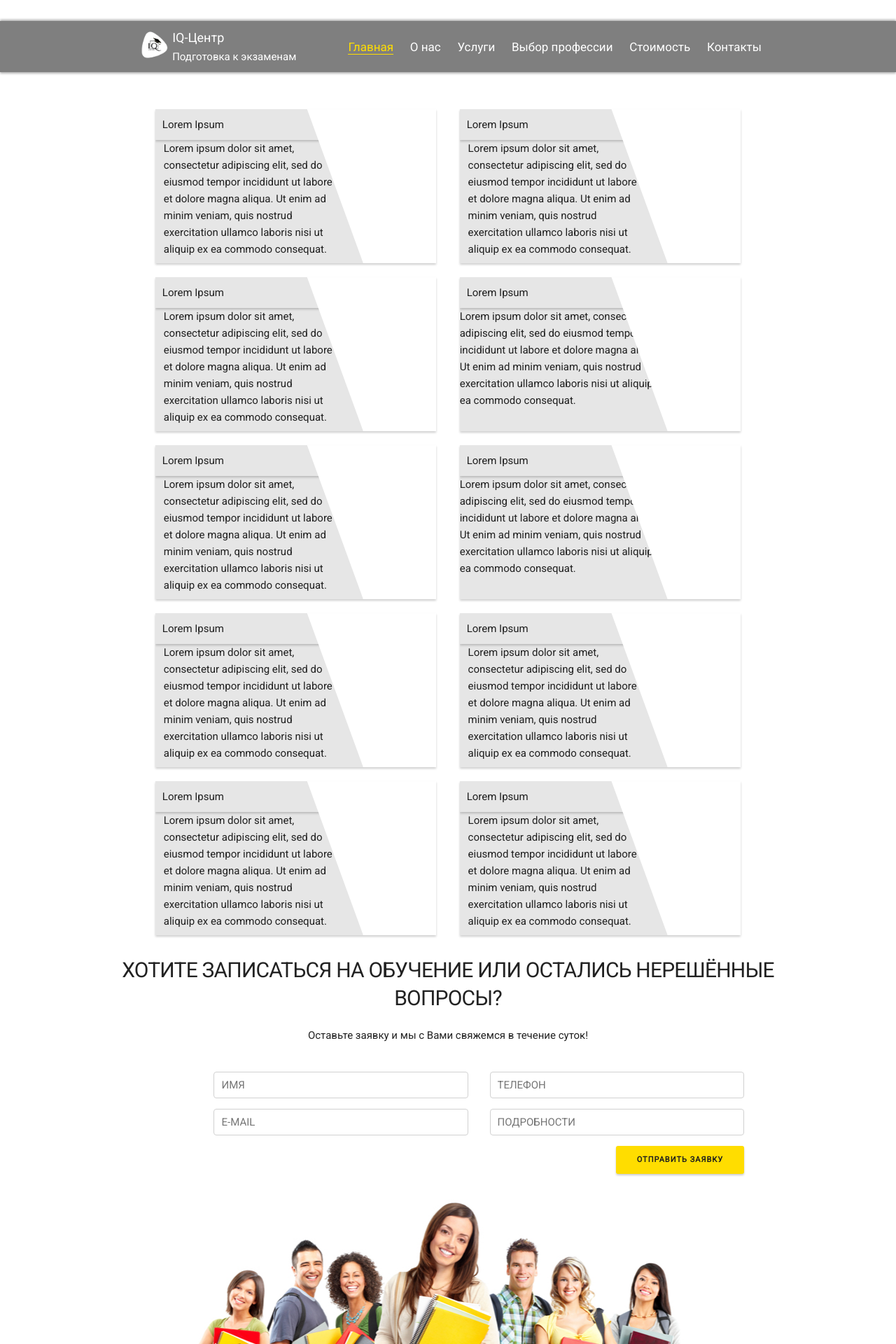
After one commit to exymax/iq-center, a PHP site: page /teachers.html in a window 1280 px wide. The commit adds this page. Shown: the top 1920 px of the page at 70% size. Run offline with PHP 8.4, Linux system fonts and the light colour scheme; some libraries are stand-ins or nearby versions.

Commit message:
Teachers page slicing added

```diff
--- /dev/null
+++ b/css/teachers.css
@@ -0,0 +1,29 @@
+.hero-teachers {
+    margin: 0;
+    width: 100%;
+    padding-top: 30px;
+}
+
+.teachers {
+    margin-top: 30px;
+}
+
+.teacher {
+    margin-top: 20px;
+    box-shadow: 0 2px 3px rgba(0, 0, 0, .2);
+    min-height: 220px;
+}
+
+.teacher .info {
+    min-height: 220px;
+    color: #202020;
+    background-color: rgb(230, 230, 230);
+    -webkit-clip-path: polygon(0 0, 73% 0, 100% 100%, 0% 100%);
+    clip-path: polygon(0 0, 73% 0, 100% 100%, 0% 100%);
+}
+
+.teacher .info .name {
+    width: 100%;
+    padding: 10px;
+    box-shadow: 0 2px 3px rgba(0, 0, 0, .2);
+}
--- a/js/app.js
+++ b/js/app.js
@@ -15,7 +15,8 @@
         windowRef.scrollTo(mailContainer, 500);
     });
 
-    formSubmit.click(function() {
+    formSubmit.click(function(e) {
+        e.preventDefault();
         $.post('mail.php', formSend.serialize())
             .done(function(data) {
                 console.log(data);
--- /dev/null
+++ b/teachers.html
@@ -0,0 +1,289 @@
+<!DOCTYPE html>
+<html lang="en">
+<head>
+
+    <!-- Basic Page Needs
+    –––––––––––––––––––––––––––––––––––––––––––––––––– -->
+    <meta charset="utf-8">
+    <title>IQ-Центр</title>
+    <meta name="description" content="">
+    <meta name="author" content="">
+    <meta name="viewport" content="width=device-width, initial-scale=1">
+
+    <link href="https://fonts.googleapis.com/css?family=Roboto" rel="stylesheet">
+    <link rel="stylesheet" href="css/normalize.css">
+    <link rel="stylesheet" href="css/skeleton.css">
+    <link rel="stylesheet" href="css/common.css">
+    <link rel="stylesheet" href="css/teachers.css">
+    <link rel="icon" type="image/png" href="images/favicon.png">
+
+</head>
+<body>
+
+<!-- Primary Page Layout
+–––––––––––––––––––––––––––––––––––––––––––––––––– -->
+<div class="container hero-teachers">
+    <div class="row">
+        <div class="header u-full-width">
+            <img src="images/logo.png" class="header-logo">
+            <div class="header-info">
+                <span class="title">IQ-Центр</span> <br>
+                <span class="title-definition">Подготовка к экзаменам</span>
+            </div>
+            <ul class="u-pull-right navigation">
+                <li class="active"><a href="#">Главная</a></li>
+                <li><a href="about.html">О нас</a></li>
+                <li><a href="service.html">Услуги</a></li>
+                <li><a href="profession.html">Выбор профессии</a></li>
+                <li><a href="pricing.html">Стоимость</a></li>
+                <li><a href="contacts.html">Контакты</a></li>
+            </ul>
+        </div>
+
+        <div class="eight columns info offset-by-two">
+            <div class="teachers one-half column">
+                <div class="teacher twelve columns">
+                    <div class="nine columns info">
+                        <div class="name">Lorem Ipsum</div>
+                        <div class="about ten columns">
+                            Lorem ipsum dolor sit amet, consectetur adipiscing elit, sed do eiusmod tempor incididunt ut labore et dolore magna aliqua.
+                            Ut enim ad minim veniam, quis nostrud exercitation ullamco laboris nisi ut aliquip ex ea commodo consequat.
+                        </div>
+                    </div>
+                    <div class="three columns photo"></div>
+                </div>
+                <div class="teacher twelve columns">
+                    <div class="nine columns info">
+                        <div class="name">Lorem Ipsum</div>
+                        <div class="about ten columns">
+                            Lorem ipsum dolor sit amet, consectetur adipiscing elit, sed do eiusmod tempor incididunt ut labore et dolore magna aliqua.
+                            Ut enim ad minim veniam, quis nostrud exercitation ullamco laboris nisi ut aliquip ex ea commodo consequat.
+                        </div>
+                    </div>
+                    <div class="three columns photo"></div>
+                </div>
+                <div class="teacher twelve columns">
+                    <div class="nine columns info">
+                        <div class="name">Lorem Ipsum</div>
+                        <div class="about ten columns">
+                        Lorem ipsum dolor sit amet, consectetur adipiscing elit, sed do eiusmod tempor incididunt ut labore et dolore magna aliqua.
+                        Ut enim ad minim veniam, quis nostrud exercitation ullamco laboris nisi ut aliquip ex ea commodo consequat.
+                    </div>
+                    </div>
+                    <div class="three columns photo"></div>
+                </div>
+                <div class="teacher twelve columns">
+                    <div class="nine columns info">
+                        <div class="name">Lorem Ipsum</div>
+                        <div class="about ten columns">
+                            Lorem ipsum dolor sit amet, consectetur adipiscing elit, sed do eiusmod tempor incididunt ut labore et dolore magna aliqua.
+                            Ut enim ad minim veniam, quis nostrud exercitation ullamco laboris nisi ut aliquip ex ea commodo consequat.
+                        </div>
+                    </div>
+                    <div class="three columns photo"></div>
+                </div>
+                <div class="teacher twelve columns">
+                    <div class="nine columns info">
+                        <div class="name">Lorem Ipsum</div>
+                        <div class="about ten columns">
+                            Lorem ipsum dolor sit amet, consectetur adipiscing elit, sed do eiusmod tempor incididunt ut labore et dolore magna aliqua.
+                            Ut enim ad minim veniam, quis nostrud exercitation ullamco laboris nisi ut aliquip ex ea commodo consequat.
+                        </div>
+                    </div>
+                    <div class="three columns photo"></div>
+                </div>
+            </div>
+            <div class="teachers one-half column">
+                <div class="teacher twelve columns">
+                    <div class="nine columns info">
+                        <div class="name">Lorem Ipsum</div>
+                        <div class="about ten columns">
+                        Lorem ipsum dolor sit amet, consectetur adipiscing elit, sed do eiusmod tempor incididunt ut labore et dolore magna aliqua.
+                        Ut enim ad minim veniam, quis nostrud exercitation ullamco laboris nisi ut aliquip ex ea commodo consequat.
+                        </div>
+                    </div>
+                    <div class="three columns photo"></div>
+                </div>
+                <div class="teacher twelve columns">
+                    <div class="nine columns info">
+                        <div class="name">Lorem Ipsum</div>
+                        <span class="about">
+                            Lorem ipsum dolor sit amet, consectetur adipiscing elit, sed do eiusmod tempor incididunt ut labore et dolore magna aliqua.
+                            Ut enim ad minim veniam, quis nostrud exercitation ullamco laboris nisi ut aliquip ex ea commodo consequat.
+                    </span>
+                    </div>
+                    <div class="three columns photo"></div>
+                </div>
+                <div class="teacher twelve columns">
+                    <div class="nine columns info">
+                        <div class="name">Lorem Ipsum</div>
+                        <span class="about">
+                        Lorem ipsum dolor sit amet, consectetur adipiscing elit, sed do eiusmod tempor incididunt ut labore et dolore magna aliqua.
+                        Ut enim ad minim veniam, quis nostrud exercitation ullamco laboris nisi ut aliquip ex ea commodo consequat.
+                    </span>
+                    </div>
+                    <div class="three columns photo"></div>
+                </div>
+                <div class="teacher twelve columns">
+                    <div class="nine columns info">
+                        <div class="name">Lorem Ipsum</div>
+                        <div class="about ten columns">
+                            Lorem ipsum dolor sit amet, consectetur adipiscing elit, sed do eiusmod tempor incididunt ut labore et dolore magna aliqua.
+                            Ut enim ad minim veniam, quis nostrud exercitation ullamco laboris nisi ut aliquip ex ea commodo consequat.
+                        </div>
+                    </div>
+                    <div class="three columns photo"></div>
+                </div>
+                <div class="teacher twelve columns">
+                    <div class="nine columns info">
+                        <div class="name">Lorem Ipsum</div>
+                        <div class="about ten columns">
+                            Lorem ipsum dolor sit amet, consectetur adipiscing elit, sed do eiusmod tempor incididunt ut labore et dolore magna aliqua.
+                            Ut enim ad minim veniam, quis nostrud exercitation ullamco laboris nisi ut aliquip ex ea commodo consequat.
+                        </div>
+                    </div>
+                    <div class="three columns photo"></div>
+                </div>
+            </div>
+        </div>
+    </div>
+</div>
+<div class="container hero-mail">
+    <h4>ХОТИТЕ ЗАПИСАТЬСЯ НА ОБУЧЕНИЕ ИЛИ ОСТАЛИСЬ НЕРЕШЁННЫЕ ВОПРОСЫ?</h4>
+    <span>Оставьте заявку и мы с Вами свяжемся в течение суток!</span>
+    <div class="row">
+        <form action="mail.php" class="form-send nine columns info offset-by-two">
+            <div class="one-half column">
+                <input placeholder="ИМЯ" type="text" name="name" class="text-field twelve column">
+                <input placeholder="E-MAIL" type="email" name="email" class="text-field twelve column">
+            </div>
+            <div class="one-half column">
+                <input placeholder="ТЕЛЕФОН" type="tel" name="telephone" class="text-field twelve column">
+                <input placeholder="ПОДРОБНОСТИ" type="text" name="details" class="text-field twelve column">
+            </div>
+            <button class="form-submit button yellow background u-pull-right">ОТПРАВИТЬ ЗАЯВКУ</button>
+        </form>
+    </div>
+</div>
+<div class="container hero-links">
+    <div class="row">
+        <div class="two columns offset-by-one">
+            <ul class="links">
+                <li class="title">О НАС</li>
+                <li><a href="blog.html">Новости</a></li>
+                <li><a href="#">Наши педагоги</a></li>
+                <li><a href="gallery.html">Фотогалерея</a></li>
+                <li><a href="#">Отзывы</a></li>
+                <li><a href="#">Вакансии</a></li>
+            </ul>
+        </div>
+        <div class="two columns">
+            <ul class="links">
+                <li class="title">УСЛУГИ</li>
+                <li><a href="service.html">Подготовка к ЦТ</a></li>
+                <li><a href="service.html">Школьный курс</a></li>
+                <li><a href="service.html">Подготовка к гимназии</a></li>
+                <li><a href="service.html">Подготовка к школе</a></li>
+            </ul>
+        </div>
+        <div class="two columns">
+            <ul class="links">
+                <li class="title">ВЫБОР ПРОФЕССИИ</li>
+                <li><a href="profession.html">Математика</a></li>
+                <li><a href="profession.html">Русский язык</a></li>
+                <li><a href="profession.html">Английский язык</a></li>
+                <li><a href="profession.html">Немецкий язык</a></li>
+                <li><a href="profession.html">География</a></li>
+            </ul>
+        </div>
+        <div class="two columns">
+            <ul class="links">
+                <li class="title">ОПЛАТА</li>
+                <li><a href="pricing.html">Услуги</a></li>
+                <li><a href="pricing.html">Способы</a></li>
+            </ul>
+        </div>
+        <div class="two columns">
+            <ul class="links">
+                <li class="title">КОНТАКТЫ</li>
+                <li><a href="#">(+375 29) 000 00 00</a></li>
+                <li><a href="#">(+375 17) 000 00 00</a></li>
+            </ul>
+        </div>
+    </div>
+</div>
+<div class="container hero-map">
+    <div class="row">
+        <div class="twelve columns">
+            <div id="map"></div>
+        </div>
+    </div>
+</div>
+<div class="container hero-contacts">
+    <div class="row">
+        <div class="one-third column">
+            <div class="contacts-item">
+                <span class="title">ЮРИДИЧЕСКИЙ АДРЕС</span>
+                <div class="description">
+                    Беларусь, Минск. Ул. Мележа 1, офис 412, индекс 440564
+                </div>
+            </div>
+        </div>
+        <div class="one-third column">
+            <div class="contacts-item">
+                <span class="title">ИЩИТЕ НАС В СЕТЯХ</span>
+                <div class="description social-links">
+                    <div class="twelve columns">
+                        <div class="one-third column"><a target="_blank" href="https://vk.com"><img src="images/social/vk.png"></a></div>
+                        <div class="one-third column"><a target="_blank" href="https://facebook.com"><img src="images/social/facebook.png"></a></div>
+                        <div class="one-third column"><a target="_blank" href="https://twitter.com"><img src="images/social/twitter.png"></a></div>
+                    </div>
+                    <div class="twelve columns">
+                        <div class="one-third column"><a target="_blank" href="https://vk.com"><img src="images/social/google-plus.png"></a></div>
+                        <div class="one-third column"><a target="_blank" href="https://vk.com"><img src="images/social/linkedin.png"></a></div>
+                        <div class="one-third column"><a target="_blank" href="https://vk.com"><img src="images/social/skype.png"></a></div>
+                    </div>
+                </div>
+            </div>
+        </div>
+        <div class="one-third column">
+            <div class="contacts-item">
+                <span class="title">IQ-CENTER</span>
+                <div class="description">
+                    Lorem ipsum dolor sit amet, lorem ipsum folor sit amet
+                </div>
+            </div>
+        </div>
+    </div>
+</div>
+<div class="container hero-footer">
+    <div class="row">
+        <div class="twelve columns">
+            <div class="copy">IQ-Center &copy; All Rights Reserved, 2017</div>
+            <div class="developer">Made with <span class="heart">&hearts;</span> by <a target="_blank" href="http://nestwed.com">NESTWED</a></div>
+        </div>
+    </div>
+</div>
+
+<script>
+    function initMap() {
+        var uluru = {lat: -25.363, lng: 131.044};
+        var map = new google.maps.Map(document.getElementById('map'), {
+            zoom: 4,
+            center: uluru
+        });
+        var marker = new google.maps.Marker({
+            position: uluru,
+            map: map
+        });
+    }
+</script>
+<script async defer
+        src="https://maps.googleapis.com/maps/api/js?key=AIzaSyDVekoQ82QeXlbP6HwnlL2yqwxAfVkGpvA&callback=initMap">
+</script>
+<script src="https://cdnjs.cloudflare.com/ajax/libs/jquery/3.2.1/jquery.js"></script>
+<script src="https://cdnjs.cloudflare.com/ajax/libs/jquery-scrollTo/2.1.2/jquery.scrollTo.min.js"></script>
+<script src="js/jQuery.tab.js"></script>
+<script src="js/app.js"></script>
+</body>
+</html>
```
Also changed, not shown: css/main.css (+8 -4 lines), index.html (+10 -10 lines), feedback.html (added).
